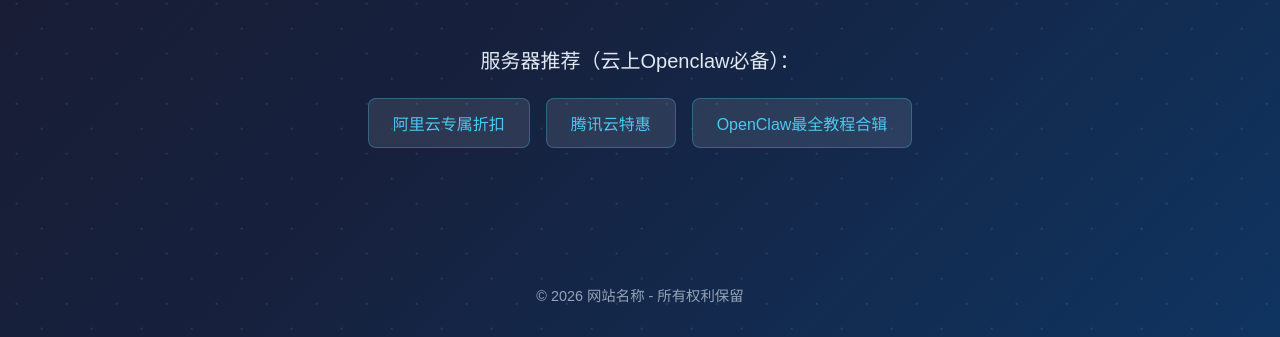
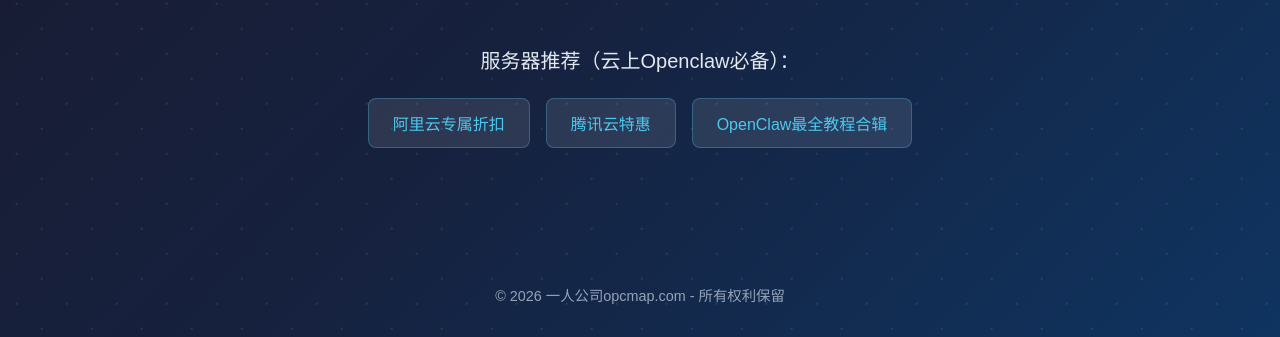
Before and after one commit to opcywfw/opc, a plain HTML site: page index.html in a window 1280 px wide. Shown: the part 463-800 px from the top of the page. Drawn offline with Linux system fonts and the light colour scheme.

Commit message:
Update index.html

```diff
--- a/index.html
+++ b/index.html
@@ -255,7 +255,7 @@
 
     <!-- 页脚 -->
     <div class="footer">
-        © 2026 网站名称 - 所有权利保留
+        © 2026 一人公司opcmap.com - 所有权利保留
     </div>
 
     <!-- 倒计时脚本 -->
```
